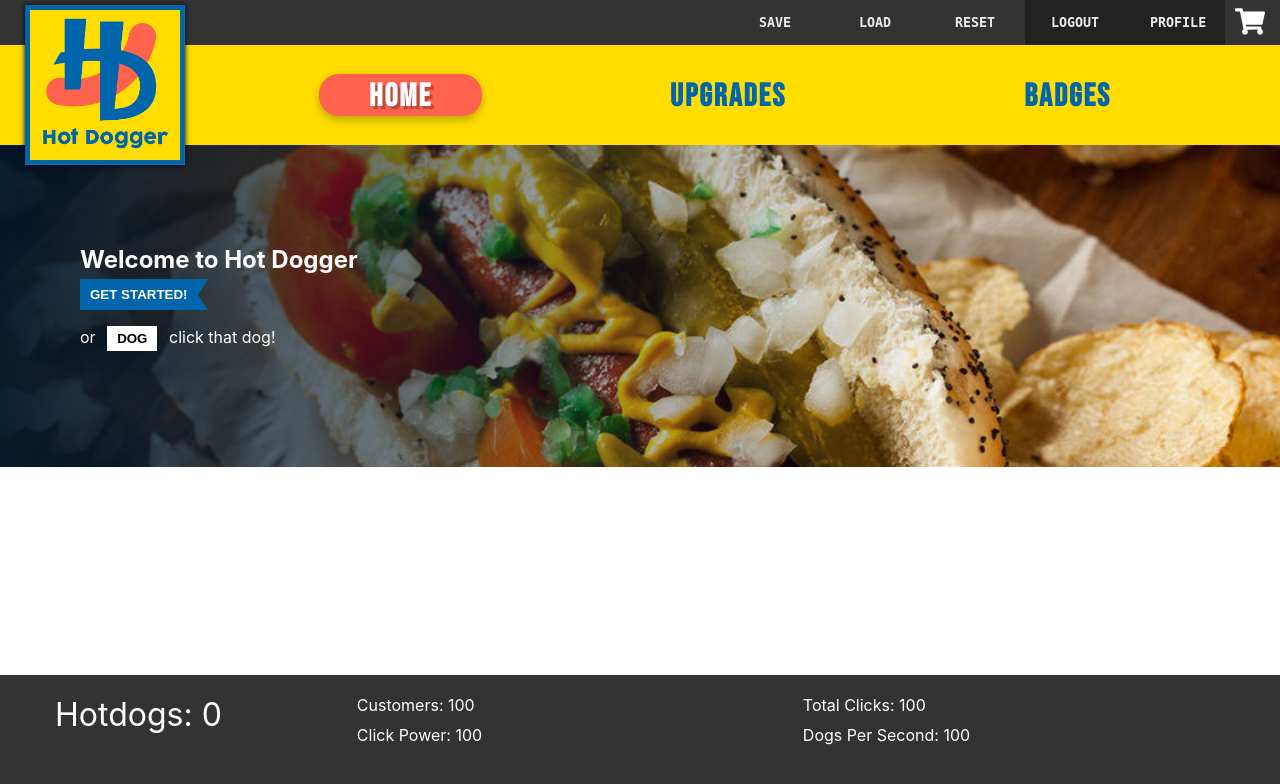
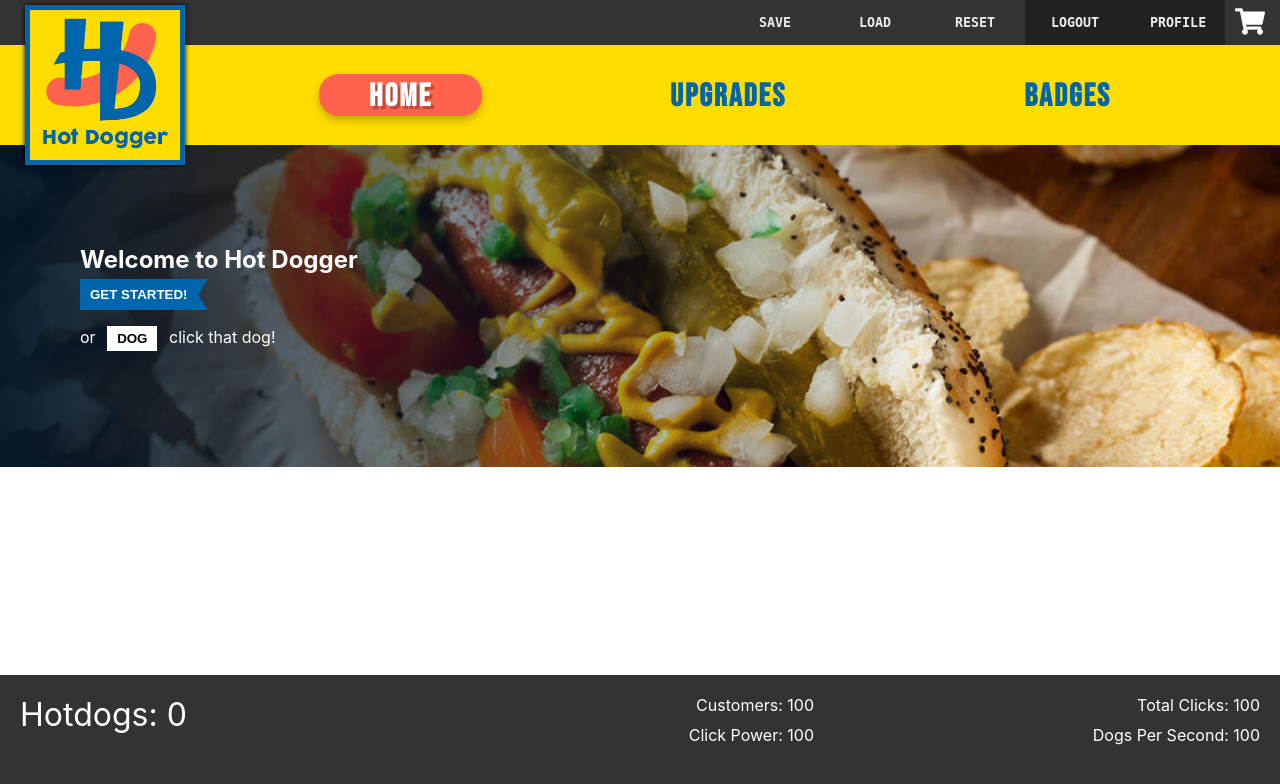
Before and after one commit to stujmar/hotdogger-fe, a React (Create React App) app: page / in a window 1280 px wide. Shown: the top 784 px of the page. Built offline with nearby package versions, Linux system fonts and the light colour scheme; no server answers; a web font is replaced by a local one.

Commit message:
[sm] got content to align to either edge int he info panel so it doesn't bounce around as dogcount changes

```diff
--- a/src/components/InfoPanel/InfoPanel.module.css
+++ b/src/components/InfoPanel/InfoPanel.module.css
@@ -1,5 +1,6 @@
 .infoBody {
     display: flex;
+    justify-content: space-between;
     height: 125px;
     width: 100%;
     background: #333;
@@ -12,16 +13,14 @@
 
 .dogCount {
     grid-area: header;
-    padding: 0 10px;
     width: max-content;
-    margin: 0 25px 0 25px;
     font-size: 2rem;
 }
 
 .infoWrap {
     padding-left: 100px;
     padding-bottom: 25px;
-    text-align: left;
+    text-align: right;
     display: grid;
     grid-template-columns: 1fr 1fr;
     grid-template-rows: 1fr 1fr;
```
